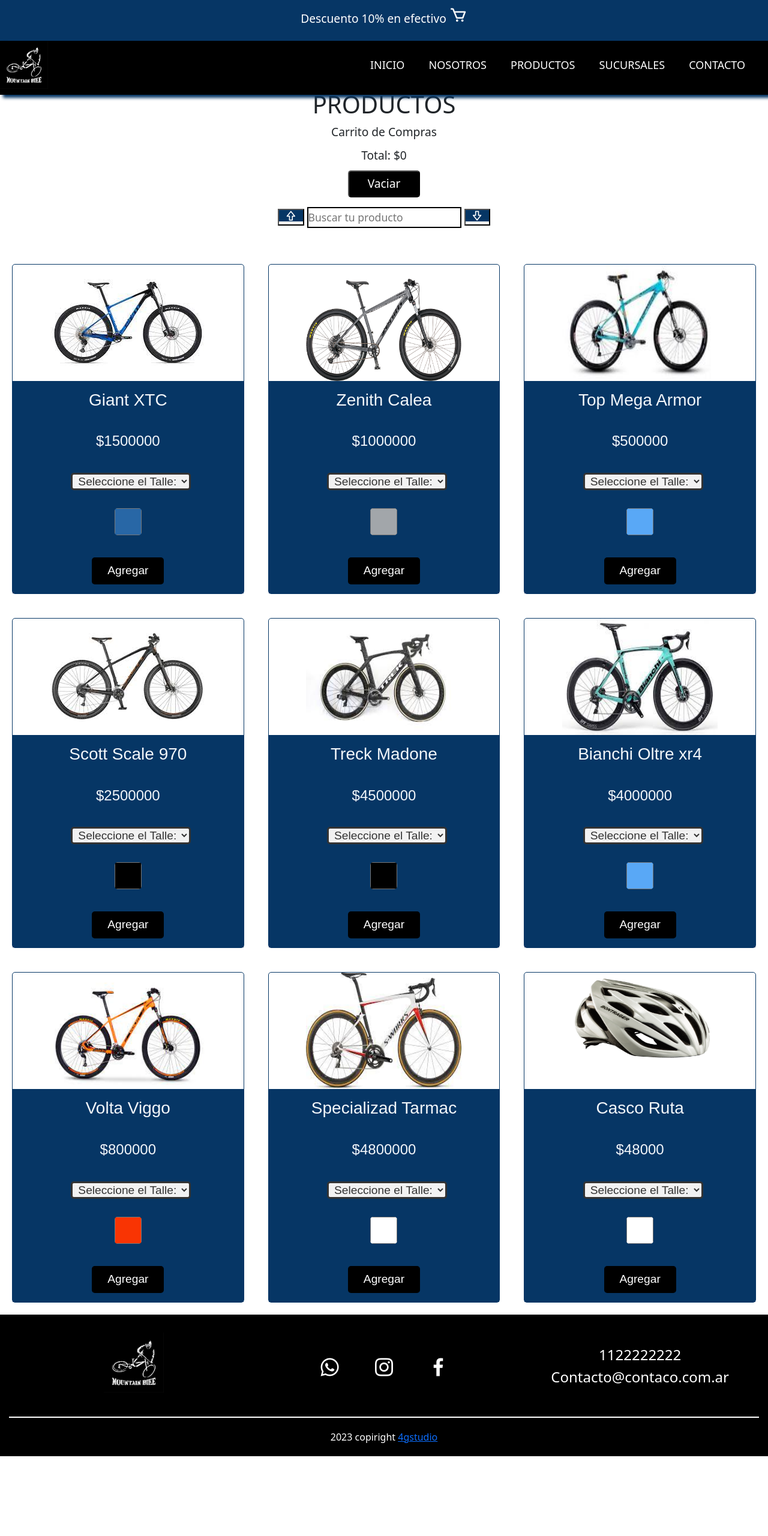
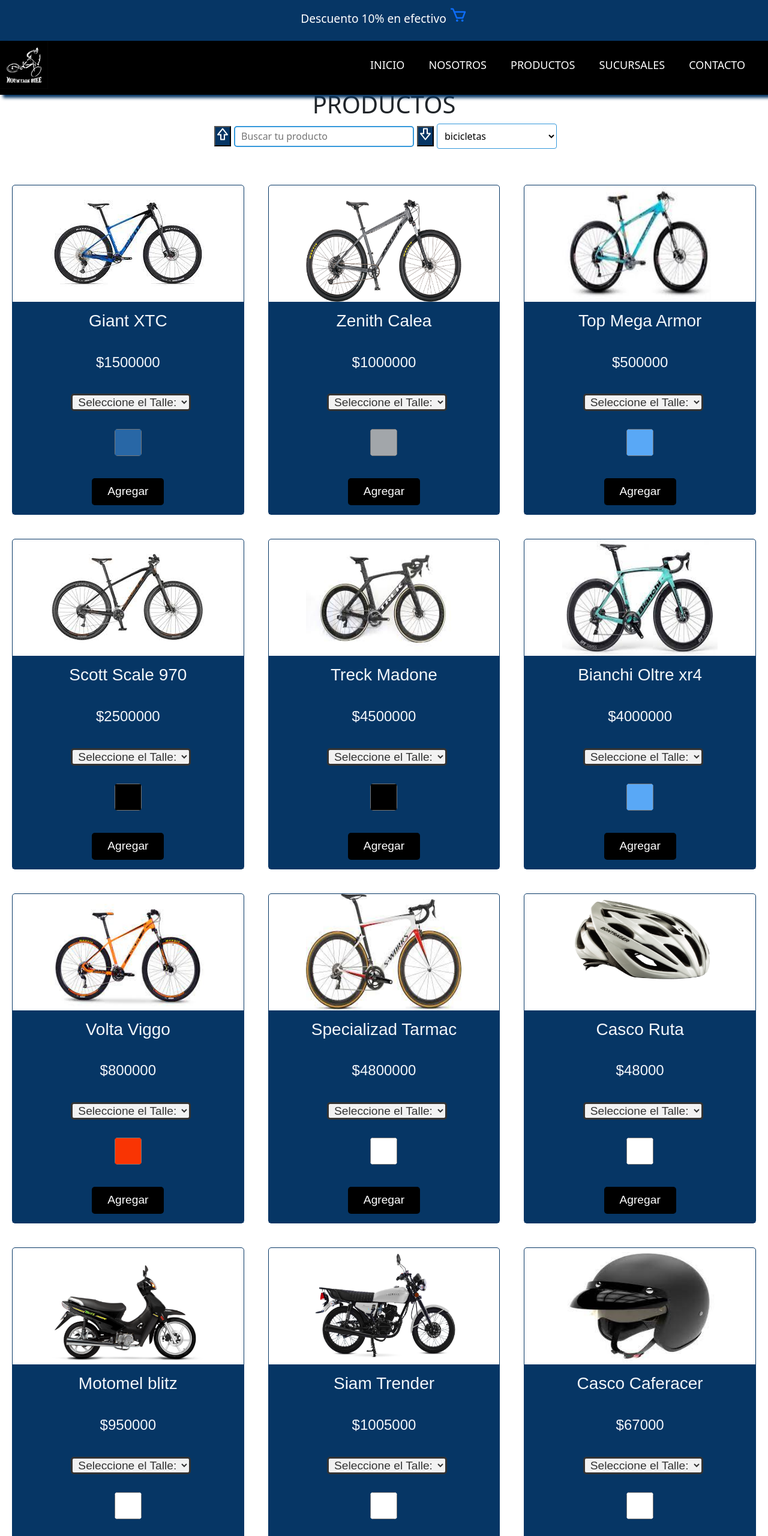
Before and after one commit to GabrielPettine76/gabrielPettineCoder, a website: page productos.html in a window 1280 px wide. Shown: the top 2560 px of the page at 60% size. Before the commit the page ends 2427 px from the top, so only its background shows below. Drawn offline with nearby package versions, Linux system fonts and the light colour scheme; some packages are replaced by stand-ins of ours; a script that the page names is missing.

Commit message:
entregafinal

```diff
--- a/carrito.html
+++ b/carrito.html
@@ -8,6 +8,7 @@
     encuentra las mejores marcas y productos para tu bicicleta en nuestra tienda de bicicletería.">
     <meta name="keywords" content="bicicletería, bicicleta, Olivos, Mar del Plata,
     Monte Grande, Centro,accesorios, reparaciones">
+    <script src="/js/carrito.js" defer></script>
     <link rel="shortcut icon" href="images/biciLogo.png" type="image/x-icon">
     <link rel="stylesheet" type="text/css" href="./css/style.css">
     <link href='https://unpkg.com/boxicons@2.1.4/css/boxicons.min.css' rel='stylesheet'>
@@ -17,7 +18,7 @@
 <body>
     <header>
         <div class="promo">
-            <h3>Descuento 10% en efectivo</h3><i class='bx bx-cart'></i>
+            <h3>Descuento 10% en efectivo</h3>
         </div>
         <nav>
             <input type="checkbox" id="checkBtn">
@@ -26,18 +27,24 @@
             </label>
                 <img src="./images/biciLogo.png" alt="logo" class="logo">
                  <ul>
-                     <li><a href="index.html">Inicio</a></li>
-                    <li><a href="nosotros.html">Nosotros</a></li>
+                        <li><a href="index.html">Inicio</a></li>
+                        <li><a href="nosotros.html">Nosotros</a></li>
                         <li><a href="productos.html">Productos</a></li>
                         <li><a href="sucursales.html">Sucursales</a></li>
-                     <li><a href="contacto.html">Contacto</a></li>
+                        <li><a href="contacto.html">Contacto</a></li>
             </ul>
         </nav>
     </header>
     <main>
-        <div class="listaDeCarrito">
-            <button onclick="carrito.getListarCarrito()">AGREGAR</button>
-            <h1>HOLA MUNDO</h1>
+        <div class="contCart">
+            <div class="TituloCar">Carrito de Compras</div>
+                <div class="listaDeCarrito">
+
+                </div>
+                <div class="total">Total: $0</div>
+                <p><button id='vaciar'>Vaciar</button></p>
+            </div>
+
         </div>
 
     </main>
@@ -59,6 +66,6 @@
         <div class="linea"></div>
         <div class="copiright">2023 copiright <a href="https://gabrielpettine76.github.io/4gstudio/index.html#" target="_blank">4gstudio</a></div>
     </footer>
-    <script src="./js/productos.js"></script>
+
 </body>
 </html>
--- /dev/null
+++ b/js/data.json
@@ -0,0 +1,144 @@
+ {
+ "productos": [
+    {
+        "id":0,
+        "imagen":"./images/descarga.jpg",
+        "nombre":"Giant XTC",
+        "Precio":1500000,
+        "color": "#2867A6",
+        "rodado":29,
+        "talle":[15,17,19,21],
+        "categoria_id":1
+
+    },
+    {
+        "id":1,
+        "imagen":"./images/Calea.jpg",
+        "nombre":" Zenith Calea",
+        "Precio":1000000,
+        "color": "#A2A6AA",
+        "rodado":29,
+        "talle":[15,17,19,21],
+        "categoria_id":1
+
+    },
+    {
+        "id":2,
+        "imagen":"./images/topMega.jpg",
+        "nombre":"Top Mega Armor",
+        "Precio": 500000,
+        "color": "#59A8F6" ,
+        "rodado":29,
+        "talle":[16,18,20],
+        "categoria_id":1
+
+    },
+    {
+        "id":3,
+        "imagen":"./images/scott.jpg",
+        "nombre":"Scott Scale 970",
+        "Precio": 2500000,
+        "color": "#000000",
+        "rodado":29,
+        "talle":[16,18,20],
+        "categoria_id":1
+
+    },
+    {
+        "id":4,
+        "imagen":"./images/trek.jpg",
+        "nombre":"Treck Madone",
+        "Precio": 4500000,
+        "color": "#000000",
+        "rodado":28,
+        "talle":[50,52,54,56,58],
+        "categoria_id":1
+
+    },
+    {
+        "id":5,
+        "imagen":"./images/bianchi.jpg",
+        "nombre":"Bianchi Oltre xr4",
+        "Precio": 4000000,
+        "color": "#59A8F6",
+        "rodado":28,
+        "talle":[50,52,54,56,58],
+        "categoria_id":1
+
+    },
+    {
+        "id":6,
+        "imagen":"./images/volta.jpg",
+        "nombre":"Volta Viggo",
+        "Precio": 800000,
+        "color": "#F93403",
+        "rodado":29,
+        "talle":[16,18,20],
+        "categoria_id":1
+
+    },
+    {
+        "id":7,
+        "imagen":"./images/specializad.jpg",
+        "nombre":"Specializad Tarmac",
+        "Precio": 4800000,
+        "color": "#ffffff",
+        "rodado":29,
+        "talle":[50,52,54,56,58],
+        "categoria_id":1
+    },
+    {
+        "id":8,
+        "imagen":"./images/casco.png",
+        "nombre":"Casco Ruta",
+        "Precio": 48000,
+        "color": "#ffffff",
+        "rodado":0,
+        "talle":[50,52,54,56,58],
+        "categoria_id":2
+
+    },
+    {
+        "id":9,
+        "imagen":"./images/Blitz.png",
+        "nombre":"Motomel blitz",
+        "Precio": 950000,
+        "color": "#ffffff",
+        "rodado":0,
+        "talle":["unico"],
+        "categoria_id":3
+
+    },
+    {
+        "id":10,
+        "imagen":"./images/siam.jpg",
+        "nombre":"Siam Trender",
+        "Precio": 1005000,
+        "color": "#ffffff",
+        "rodado":0,
+        "talle":["SinTalle"],
+        "categoria_id":3
+
+    },
+    {
+        "id":11,
+        "imagen":"./images/CascoCafeRacer.jpg",
+        "nombre":"Casco Caferacer",
+        "Precio": 67000,
+        "color": "#ffffff",
+        "rodado":0,
+        "talle":["unico"],
+        "categoria_id":2
+
+    }
+
+
+],
+"categoria":[
+    {"id":1, "nombre":"bicicletas"},
+    {"id":2, "nombre":"accesorios"},
+    {"id":3, "nombre":"motos"}
+]
+
+
+}
--- a/js/productos.js
+++ b/js/productos.js
@@ -6,6 +6,8 @@
 const color = document.querySelector('#color');
 const contenedor = document.querySelector('.productContainer');
 const carritoCompra= document.querySelector('.carrito');
+const categorias = document.querySelector('#Categorias');
+console.log(categorias);
 const totalCarrito = document.querySelector('.total');
 const cantidadCarrito = document.querySelector('i');
 const contenedorCarrito = document.querySelector('.contenedorCarrito');
@@ -14,105 +16,14 @@
 const ordenarMayor = document.querySelector('#ordenarMay');
 let listaCarrito=JSON.parse(localStorage.getItem('productos')) || [];
 let guardarTalle='';
+let listaProductos=[];
+let listaCategoria=[];
 
 
 
 
 //productos
-const productos = [
-    {
-        id:0,
-        imagen:"./images/descarga.jpg",
-        nombre:'Giant XTC',
-        Precio:1500000,
-        color: "#2867A6",
-        rodado:29,
-        talle:[15,17,19,21]
 
-    },
-    {
-        id:1,
-        imagen:"./images/Calea.jpg",
-        nombre:' Zenith Calea',
-        Precio:1000000,
-        color: "#A2A6AA",
-        rodado:29,
-        talle:[15,17,19,21]
-
-    },
-    {
-        id:2,
-        imagen:"./images/topMega.jpg",
-        nombre:'Top Mega Armor',
-        Precio: 500000,
-        color: "#59A8F6" ,
-        rodado:29,
-        talle:[16,18,20]
-
-    },
-    {
-        id:3,
-        imagen:"./images/scott.jpg",
-        nombre:'Scott Scale 970',
-        Precio: 2500000,
-        color: "#000000",
-        rodado:29,
-        talle:[16,18,20]
-
-    },
-    {
-        id:4,
-        imagen:"./images/trek.jpg",
-        nombre:'Treck Madone',
-        Precio: 4500000,
-        color: "#000000",
-        rodado:28,
-        talle:[50,52,54,56,58]
-
-    },
-    {
-        id:5,
-        imagen:"./images/bianchi.jpg",
-        nombre:'Bianchi Oltre xr4',
-        Precio: 4000000,
-        color: "#59A8F6",
-        rodado:28,
-        talle:[50,52,54,56,58]
-
-    },
-    {
-        id:6,
-        imagen:"./images/volta.jpg",
-        nombre:'Volta Viggo',
-        Precio: 800000,
-        color: "#F93403",
-        rodado:29,
-        talle:[16,18,20]
-
-    },
-    {
-        id:7,
-        imagen:"./images/specializad.jpg",
-        nombre:'Specializad Tarmac',
-        Precio: 4800000,
-        color: "#ffffff",
-        rodado:29,
-        talle:[50,52,54,56,58]
-
-    },
-    {
-        id:8,
-        imagen:"./images/casco.png",
-        nombre:'Casco Ruta',
-        Precio: 48000,
-        color: "#ffffff",
-        rodado:0,
-        talle:[50,52,54,56,58]
-
-    },
-
-
-];
 
 
 class producto {
@@ -122,14 +33,47 @@
         this.productos = productos;
 
     }
+//obtener productos del json
+
+    obtenerPorductos = async()=>{
+        try{
+        const endPoint = 'js/data.json';
+        const respuesta = await fetch(endPoint);
+        const json = await respuesta.json();
+        const {productos, categoria} = json;
+        console.log(productos);
+        this.getListarProductos(productos);
+        this.cargarTalles(productos);
+        listaProductos=productos;
+        listaCategoria=categoria;
+        console.log(listaCategoria);
+        this.cargarCategoria(listaCategoria);
+        lista.buscar(listaProductos);
+        }
+        catch(error){
+            Swal.fire({
+                icon: "error",
+                title: "Oops...",
+                text: "Algo esta mal. Hubo un error al Cargar los producots!",
+                footer: 'Comunica para seguir telefonicamente la compra'
+              });
+        }
+
+    }
     //funcion Buscar Por ingreso de texto
-    buscar() {
+    buscar(lista) {
+        console.log(lista);
         buscarEnElCarrito.addEventListener('input', (e) => {
-            const buscarInput = e.target.value;
+            const buscarInput = e.target.value.toLowerCase();
             console.log(buscarInput);
-            const nuevaLista = productos.filter((productos) => productos.nombre.toLowerCase().includes(buscarInput.toLowerCase()));
+
+            const nuevaLista = lista.filter((producto) =>
+                producto.nombre.toLowerCase().includes(buscarInput)
+            );
+
             console.log(nuevaLista);
-             this.getListarProductos(nuevaLista);
+
+            this.getListarProductos(nuevaLista);
             this.cargarTalles(nuevaLista);
         });
     }
@@ -138,10 +82,11 @@
         let nuevaLista;
         ordernarMenor.addEventListener('click',()=>{
             console.log(ordernarMenor);
-            console.log(productos.sort((x,y)=> x.Precio - y.Precio));
-            nuevaLista= productos.sort((x,y)=> x.Precio - y.Precio);
+            console.log(listaProductos.sort((x,y)=> x.Precio - y.Precio));
+            nuevaLista= listaProductos.sort((x,y)=> x.Precio - y.Precio);
             this.getListarProductos(nuevaLista);
             this.cargarTalles(nuevaLista);
+            this.buscar(nuevaLista);
         })
 
 
@@ -150,12 +95,28 @@
      OrdenarPorPrecioMay(){
             let nuevaLista;
             ordenarMayor.addEventListener('click',()=>{
-            nuevaLista=productos.sort((x,y)=> y.Precio - x.Precio);
+            nuevaLista=listaProductos.sort((x,y)=> y.Precio - x.Precio);
             this.getListarProductos(nuevaLista);
             this.cargarTalles(nuevaLista);
+            this.buscar(nuevaLista);
         })
 
     }
+    //buscar por categoria
+    buscarPorCategoria = () => {
+        categorias.addEventListener('change', (e) => {
+            console.log(categorias.value);
+            let nuevaLista = listaProductos.filter((producto) =>
+                producto.categoria_id == categorias.value
+            );
+            console.table(nuevaLista);
+            this.getListarProductos(nuevaLista);
+            this.cargarTalles(nuevaLista);
+            this.buscar(nuevaLista);
+        });
+    }
+
+
     //listar los productos que estan a la venta
     getListarProductos(product){
         contenedor.innerHTML='';
@@ -186,8 +147,20 @@
 
         this.agregarAlCarrito();
         this.seleccionarTalles();
+        this.buscar(listaProductos);
 
     }
+    //cargar categoria
+    cargarCategoria = (lista) =>{
+        console.log(lista);
+        lista.forEach(element => {
+            categorias.innerHTML+=`<option id="#${element.id}"value=${element.id}>${element.nombre}</option>`;
+        });
+
+
+    }
+
+
     //cargar los talles de los productos en los selects
     cargarTalles(productos) {
         console.log(productos);
@@ -210,7 +183,7 @@
     //Buscar un producto por id
     getProductos(id){
 
-        const buscar = productos.find( item => item.id == id);
+        const buscar = listaProductos.find( item => item.id == id);
         return buscar ? buscar : 'no existe el producto';
     }
 
@@ -265,8 +238,9 @@
                 listaCarrito[indice].talle.push(this.seleccionarTalles());
            }
         this.guardarLocal(listaCarrito);
+        location.reload();
         this.getListarCarrito();
-        this.getPonerTotal();
+
     }
     else{
         Swal.fire({
@@ -277,12 +251,7 @@
           });
     }
     }
-    //color la suma total en el carrito
-    getPonerTotal(){
-        let total=this.getSumatorria2();
 
-        totalCarrito.innerHTML=`Total=$ ${total}`;
-    };
     //cantidad de prouctos del carrito
     getCantidadCarrito(){
         let suma=0;
@@ -314,64 +283,15 @@
     getListarCarrito(){
 
         cantidadCarrito.innerHTML=this.getCantidadCarrito();
-        carritoCompra.innerHTML=`
 
-        <div class="tituloCarrito">
-            <h4>Nombre</h4><h4>Cantidad</h4><h4>Precio Unitario</h4><h4>Precio total</h4>
-            </div>
-        `;
-        listaCarrito.forEach(element => {
-
-
-            carritoCompra.innerHTML +=
-            `
-
-            <div class="carritoEnProducto" }>
-                <h4>${element.nombre}
-                <button class='btn1' id=${element.id}><i class='bx bxs-trash'></i></button></h4>
-                <h4>${element.cant}</h4>
-                <h4>$${element.precio}</h4>
-                <h4>$${element.precio*element.cant}</h4>
-
-
-            </div>`;
-            });
-            this.getPonerTotal();
-            this.eleminarProductoCarrito();
 
 
         };
-        //Vaciar carrito de compras
-        vaciarCarritoCompras(){
-            const vaciarCarrito = document.querySelector('#vaciar');
-            vaciarCarrito.addEventListener('click', ()=>{
-                listaCarrito=[];
-                localStorage.clear();
-                this.getListarCarrito();
-            });
-        };
-        //Eliminar producto del carrito
-        eleminarProductoCarrito(){
-            const botonesEliminar = document.querySelectorAll('.btn1');
-
-            botonesEliminar.forEach((btn)=>{
-
-                btn.addEventListener('click',function(){
-                const idProducto = parseInt(btn.id);
-
-                localStorage.clear();
-                listaCarrito = listaCarrito.filter(productos => productos.id !== idProducto);
-                localStorage.setItem('productos', JSON.stringify(listaCarrito));
-
-                location.reload();
 
 
-               });
 
 
-            });
 
-        };
     //agregar al carrito
     agregarAlCarrito(){
         const boton = document.querySelectorAll('.btn');
@@ -397,17 +317,18 @@
 
 
 const lista = new producto;
+lista.obtenerPorductos();
+lista.recuperarDatos();
 
-lista.getListarProductos(productos);
-lista.buscar();
-lista.recuperarDatos();
-lista.cargarTalles(productos);
-//lista.seleccionarTalles();
+lista.buscarPorCategoria();
+
+
+
 
 if(listaCarrito){
     lista.getListarCarrito();
 
 }
-lista.vaciarCarritoCompras();
+
 lista.OrdenarPorPrecioMin();
 lista.OrdenarPorPrecioMay();
--- a/productos.html
+++ b/productos.html
@@ -28,7 +28,7 @@
 <body>
     <header>
         <div class="promo">
-            <h3>Descuento 10% en efectivo <i class='bx bx-cart'></i><p id="cantCarrito"></p></h3>
+            <h3>Descuento 10% en efectivo <a href="./carrito.html"><i class='bx bx-cart'></i></a><p id="cantCarrito"></p></h3>
         </div>
         <nav>
             <input type="checkbox" id="checkBtn">
@@ -46,27 +46,23 @@
         </nav>
     </header>
     <main>
+        <div class="contPro">
         <div class="titulo">
             <h1 class="tituloSuc">productos</h1>
         </div>
         <div class="contCarrito">
-            <div class="TituloCar">Carrito de Compras</div>
-                <div class="carrito">
 
-                </div>
-                <div class="total">Total: $0</div>
-                <p><button id='vaciar'>Vaciar</button></p>
-            </div>
             <div class="buscarCarrito">
                 <button id="ordenarMay"class='ordenar'><i class='bx bx-upvote'></i></button>
                 <input id="buscar" placeholder="Buscar tu producto">
                 <button id="ordenarMin"class='ordenar'><i class='bx bx-downvote'></i></button>
+                <select id="Categorias"></select>
             </div>
         </div>
         <div class="productContainer">
 
         </div>
-
+    </div>
 
 
     </main>
--- a/scss/style.scss
+++ b/scss/style.scss
@@ -31,6 +31,8 @@
   }
 
 }
+
+
 //productos escritorio
 .producto {
 	display: flex;
@@ -109,6 +111,13 @@
  margin:10px;
   text-align: center;
 }
+.contPro{
+  margin-top: 10px;
+  z-index: 10;
+}
+.titulo{
+  margin-top: 25px;
+}
 .tituloCarrito {
   display:grid;
   grid-template-columns:repeat(4,1fr);
@@ -120,6 +129,13 @@
   }
 }
 .contCarrito{
+  text-align: center;
+  font-size: 1.2rem;
+
+}
+.contCart{
+  z-index: 100;
+  margin-top:11rem;
   text-align: center;
   font-size: 1.2rem;
 }
@@ -162,18 +178,59 @@
     border: 2px solid black;
   }
 }
+#Categorias{
+  background-color: #ffffff;
+  border: 1px solid #3498db;
+  border-radius: 4px;
+  padding: 8px;
+  font-size: 16px;
+  width: 200px;
+  outline: none;
+  cursor: pointer;
+  &::after {
+    content: '\25BC';
+    position: absolute;
+    top: 50%;
+    right: 10px;
+    transform: translateY(-50%);
+    font-size: 16px;
+  }
+  &:focus{border-color: #2ecc71;
+  box-shadow: 0 0 5px rgba(46, 204, 113, 0.5);
+  }
+}
+#buscar{
+  padding: 10px;
+      border: 2px solid #3498db;
+      border-radius: 5px;
+      outline: none;
+      font-size: 16px;
+      width: 300px;
+      transition: border-color 0.3s ease;
+      &:focus{
+        border-color: #2ecc71;
+      }
+}
 .ordenar{
   margin:0 5px;
+  background-color: $color_promo;
+
   i{
-    padding: 0 10px;
-    font-size: 1.2rem;
+
+    font-size: 1.5rem;
     color:white;
     background-color: $color_promo;
+    &:hover{
+      background-color: white;
+      color:$color_promo;
+    }
   }
   &:hover{
     cursor: pointer;
     background-color: white;
     color:$color_promo;
+    transform: scale(1.05);
+    box-shadow: 5px 5px 5px $color_promo;
   }
 
 }
```
Also changed, not shown: js/carrito.js (added, +125 -0 lines), css/style.css, images/Blitz.png (added), images/CascoCafeRacer.jpg (added), images/siam.jpg (added), 1 other file.
